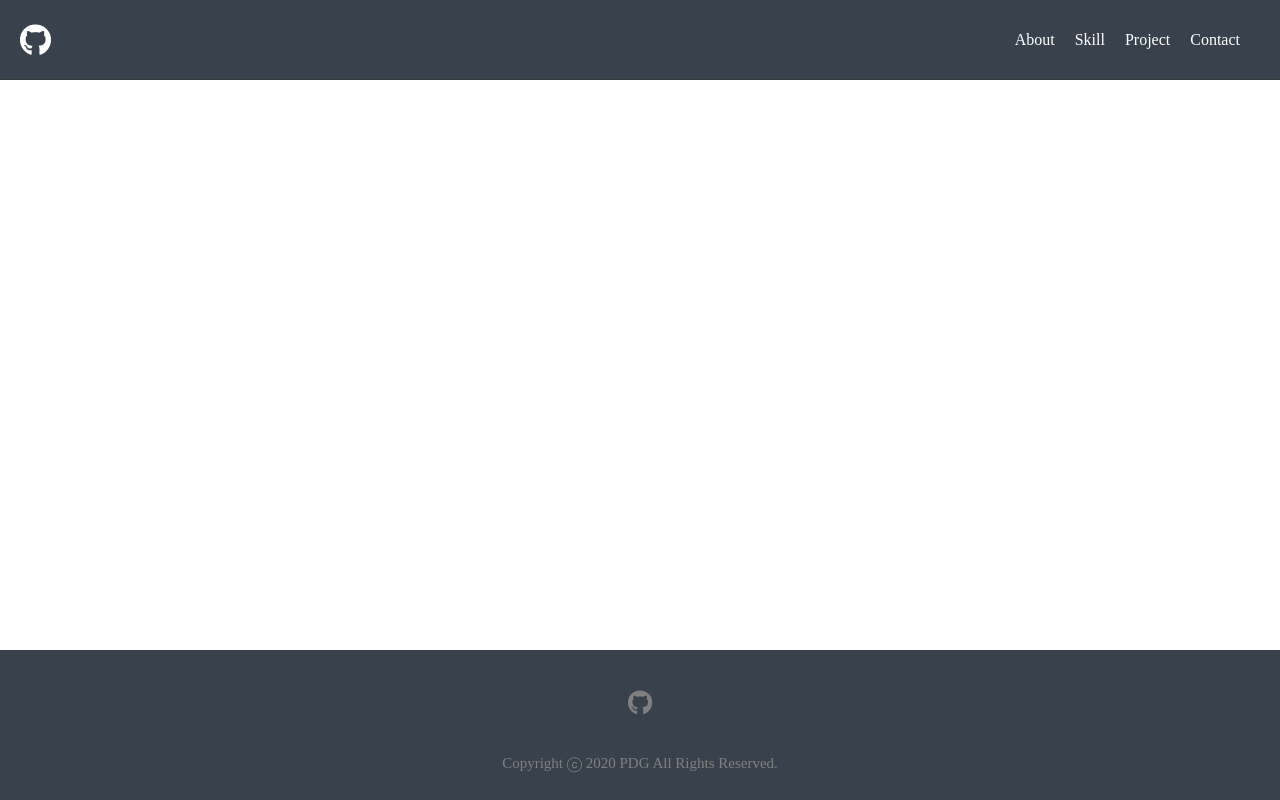
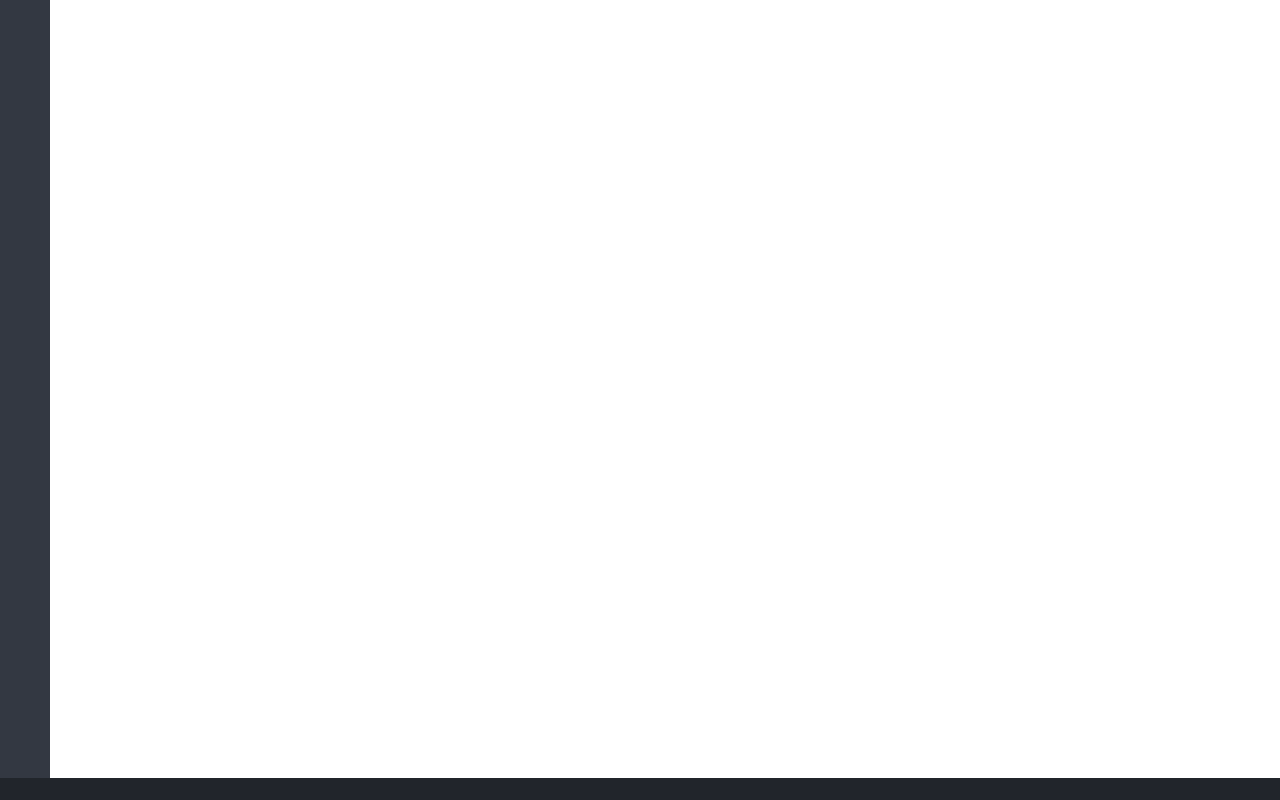
Before and after one commit to DoGeol/portfolio, a React (Create React App) app: page / in a window 1280 px wide. Built offline with nearby package versions, Linux system fonts and the light colour scheme.

Commit message:
[init] Portfolio 리뉴얼

```diff
--- /dev/null
+++ b/src/components/Contents/Contents.tsx
@@ -0,0 +1,18 @@
+import React from 'react';
+import styled from 'styled-components';
+
+const ContentsContainer = styled.section`
+  top: 0;
+  left: 50px;
+  right: 0;
+  width: 100%;
+  position: relative;
+`;
+
+function Contents() {
+  return (
+    <ContentsContainer></ContentsContainer>
+  );
+}
+
+export default Contents;
--- a/src/components/Footer/Footer.tsx
+++ b/src/components/Footer/Footer.tsx
@@ -1,39 +1,24 @@
 import React from 'react';
 import styled from 'styled-components';
-import Social from '../Social/Social';
-import { clearfix } from '../../styled/GlobalMixin';
 
-const Copyright = styled.div`
-  margin-top: 30px;
-  //font-size: 15px;
-  //color: gray;
-`;
-const ContentsWrapper = styled.div`
-  margin-left: auto;
-  margin-right: auto;
-  max-width: 1600px;
-  text-align: center;
+
+const FooterContainer = styled.footer`
+  left: 0;
+  width: 100vw;
+  bottom: 0;
+  height: 22px;
   display: flex;
-  flex-direction: column;
-  ${clearfix}
-`;
-const StyledFooter = styled.footer`
-  width: auto;
-  background: #39424c;
-  padding: 0 20px;
-  height: 150px;
-  color: gray;
-  ${ContentsWrapper}
+  position: fixed;
+  background: #21252b;
+  align-items: center;
+  font-family: 'Ubuntu', sans-serif;
+  font-weight: 400;
+  justify-content: space-between;
 `;
 
 function Footer() {
   return (
-    <StyledFooter>
-      <ContentsWrapper>
-        <Social />
-        <Copyright>Copyright ⓒ 2020 PDG All Rights Reserved.</Copyright>
-      </ContentsWrapper>
-    </StyledFooter>
+    <FooterContainer></FooterContainer>
   );
 }
 
--- a/src/components/Header/Header.tsx
+++ /dev/null
@@ -1,76 +0,0 @@
-import React, { useState } from 'react';
-import styled from 'styled-components';
-
-const StyledHeader = styled.header`
-  height: 80px;
-  padding: 0 20px;
-  top: 0;
-  background: #39424c;
-  width: 100%;
-  z-index: 9999;
-  box-sizing: border-box;
-  border-bottom: 1px solid #38393a;
-  position: fixed;
-`;
-
-const HeaderLogo = styled.div`
-  float: left;
-  padding: 24px 0;
-  font-size: 32px;
-  color: white;
-`;
-
-const HeaderNav = styled.ul`
-  height: 100%;
-  float: right;
-  display: flex;
-  padding: 24px 0;
-  align-items: center;
-  justify-content: center;
-  @media screen and (max-width: 1280px) {
-    margin-right: 10px;
-  }
-`;
-
-function Header() {
-  return (
-    <StyledHeader>
-      <HeaderLogo>
-        <i className={`fab fa-github`} />
-      </HeaderLogo>
-      <HeaderNav>
-        <HeaderNavItem tabName={'About'} href={'#test'} />
-        <HeaderNavItem tabName={'Skill'} href={'#test'} />
-        <HeaderNavItem tabName={'Project'} href={'#test'} />
-        <HeaderNavItem tabName={'Contact'} href={'#test'} />
-      </HeaderNav>
-    </StyledHeader>
-  );
-}
-
-const NavItem = styled.li`
-  color: white;
-  font-size: 16px;
-
-  ${'a'} {
-    padding: 20px 10px;
-
-    &:hover {
-      border-bottom: 3px solid white;
-      transition: .1s ease-out;
-    }
-  }
-`;
-
-interface navItemProps {
-  tabName: string;
-  href: string;
-}
-
-function HeaderNavItem(props: navItemProps) {
-  return (
-    <NavItem><a href={props.href}>{props.tabName}</a></NavItem>
-  );
-}
-
-export default Header;
--- /dev/null
+++ b/src/components/MainNav/MainNav.tsx
@@ -0,0 +1,23 @@
+import React from 'react';
+import styled from 'styled-components';
+
+const MainNavContainer = styled.nav`
+  top: 0;
+  left: 0;
+  width: 50px;
+  height: 100vh;
+  display: flex;
+  position: fixed;
+  background: #333842;
+  align-items: center;
+  flex-direction: column;
+  justify-content: space-between;
+`;
+
+function MainNav() {
+  return (
+    <MainNavContainer></MainNavContainer>
+  );
+}
+
+export default MainNav;
--- a/src/containers/About/index.tsx
+++ /dev/null
@@ -1,3 +0,0 @@
-import React from 'react';
-
-export default {};
--- a/src/pages/Main.tsx
+++ b/src/pages/Main.tsx
@@ -1,29 +1,21 @@
 import React from 'react';
-import Header from '../components/Header/Header';
-import Footer from '../components/Footer/Footer';
 import GlobalStyles from '../styled/GlobalStyles';
 import styled from 'styled-components';
+import MainNav from '../components/MainNav/MainNav';
+import Footer from '../components/Footer/Footer';
+import Contents from '../components/Contents/Contents';
 
-const StyledMain = styled.div`
+const AppWrapper = styled.div`
   display: flex;
-  min-height: 100vh;
-  flex-direction: column;
-`;
-
-const ContentWrap = styled.div`
-  margin-top: 50px;
-  flex: 1;
 `;
 
 export default function Main() {
   return (
-    <StyledMain>
+    <>
       <GlobalStyles />
-      <Header />
-      <ContentWrap>
-        <div>메인페이지</div>
-      </ContentWrap>
+      <MainNav />
+      <Contents />
       <Footer />
-    </StyledMain>
+    </>
   );
 }
```
